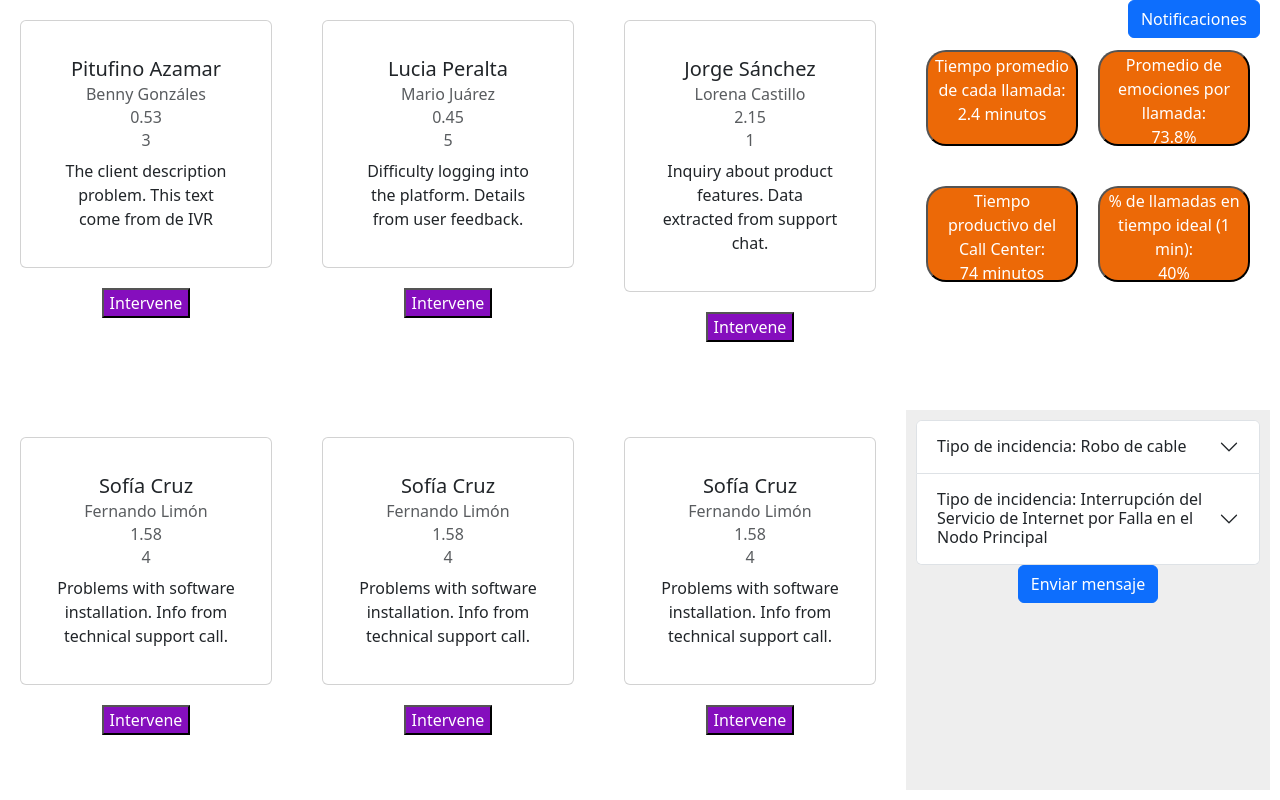
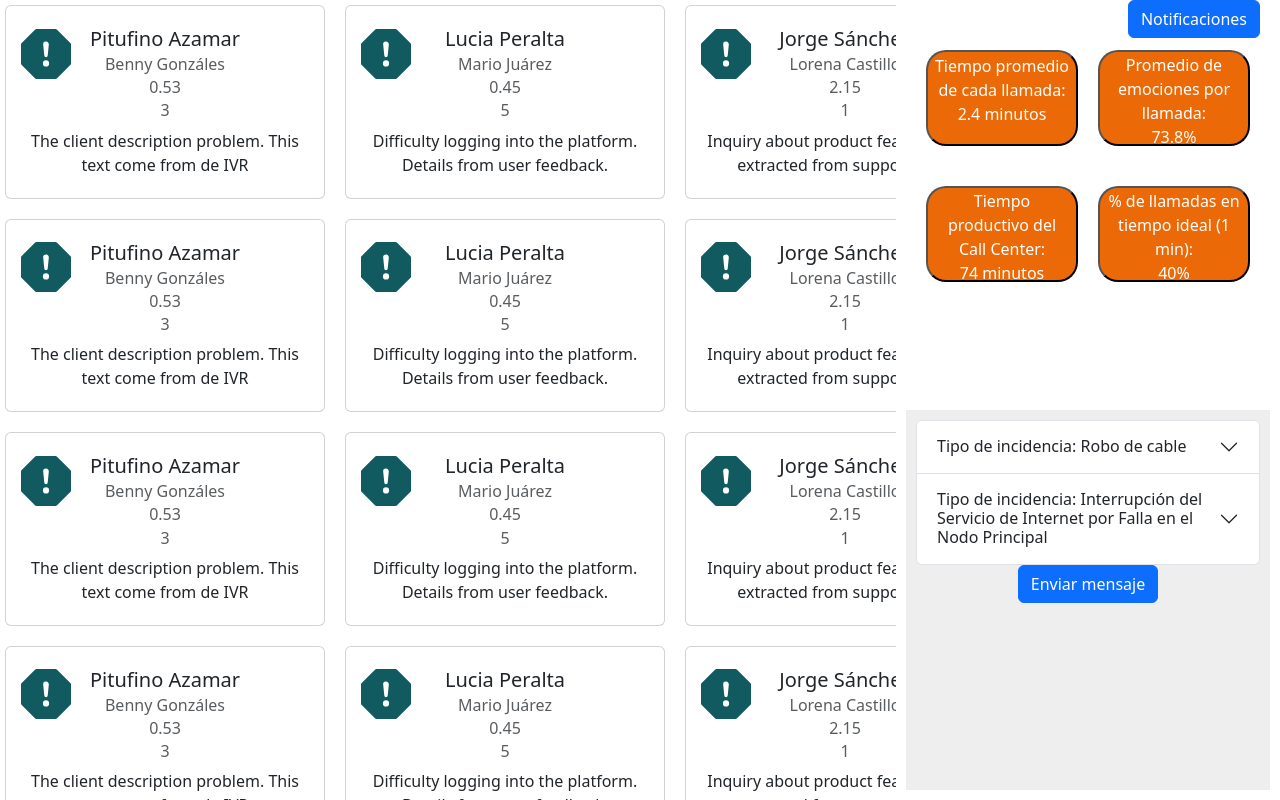
Before and after one commit to Bernardo0173/supint, a React (Create React App) app: page / in a window 1280 px wide. Built offline with nearby package versions, Linux system fonts and the light colour scheme.

Commit message:
se eliminan archivos redundantes y se siguen construyendo las tarjetas

```diff
--- a/package.json
+++ b/package.json
@@ -13,6 +13,7 @@
     "react-bootstrap": "^2.10.2",
     "react-chartjs-2": "^5.2.0",
     "react-dom": "^18.2.0",
+    "react-icons": "^5.2.1",
     "react-scripts": "5.0.1",
     "react-scroll": "^1.9.0",
     "web-vitals": "^2.1.4"
--- a/src/components/MainScreen.js
+++ b/src/components/MainScreen.js
@@ -13,8 +13,26 @@ const MainScreen = () => {
     { name: "Lucia Peralta", client: "Mario Juárez", callTime: "0.45", problemsSolved: 5, description: "Difficulty logging into the platform. Details from user feedback.", style: "resting" },
     { name: "Jorge Sánchez", client: "Lorena Castillo", callTime: "2.15", problemsSolved: 1, description: "Inquiry about product features. Data extracted from support chat.", style: "warning" },
     { name: "Sofía Cruz", client: "Fernando Limón", callTime: "1.58", problemsSolved: 4, description: "Problems with software installation. Info from technical support call.", style: "danger" },
+    { name: "Pitufino Azamar", client: "Benny Gonzáles", callTime: "0.53", problemsSolved: 3, description: "The client description problem. This text come from de IVR", style: "fine" },
+    { name: "Lucia Peralta", client: "Mario Juárez", callTime: "0.45", problemsSolved: 5, description: "Difficulty logging into the platform. Details from user feedback.", style: "resting" },
+    { name: "Jorge Sánchez", client: "Lorena Castillo", callTime: "2.15", problemsSolved: 1, description: "Inquiry about product features. Data extracted from support chat.", style: "warning" },
     { name: "Sofía Cruz", client: "Fernando Limón", callTime: "1.58", problemsSolved: 4, description: "Problems with software installation. Info from technical support call.", style: "danger" },
-    { name: "Sofía Cruz", client: "Fernando Limón", callTime: "1.58", problemsSolved: 4, description: "Problems with software installation. Info from technical support call.", style: "danger" }
+    { name: "Pitufino Azamar", client: "Benny Gonzáles", callTime: "0.53", problemsSolved: 3, description: "The client description problem. This text come from de IVR", style: "fine" },
+    { name: "Lucia Peralta", client: "Mario Juárez", callTime: "0.45", problemsSolved: 5, description: "Difficulty logging into the platform. Details from user feedback.", style: "resting" },
+    { name: "Jorge Sánchez", client: "Lorena Castillo", callTime: "2.15", problemsSolved: 1, description: "Inquiry about product features. Data extracted from support chat.", style: "warning" },
+    { name: "Sofía Cruz", client: "Fernando Limón", callTime: "1.58", problemsSolved: 4, description: "Problems with software installation. Info from technical support call.", style: "danger" },
+    { name: "Pitufino Azamar", client: "Benny Gonzáles", callTime: "0.53", problemsSolved: 3, description: "The client description problem. This text come from de IVR", style: "fine" },
+    { name: "Lucia Peralta", client: "Mario Juárez", callTime: "0.45", problemsSolved: 5, description: "Difficulty logging into the platform. Details from user feedback.", style: "resting" },
+    { name: "Jorge Sánchez", client: "Lorena Castillo", callTime: "2.15", problemsSolved: 1, description: "Inquiry about product features. Data extracted from support chat.", style: "warning" },
+    { name: "Sofía Cruz", client: "Fernando Limón", callTime: "1.58", problemsSolved: 4, description: "Problems with software installation. Info from technical support call.", style: "danger" },
+    { name: "Pitufino Azamar", client: "Benny Gonzáles", callTime: "0.53", problemsSolved: 3, description: "The client description problem. This text come from de IVR", style: "fine" },
+    { name: "Lucia Peralta", client: "Mario Juárez", callTime: "0.45", problemsSolved: 5, description: "Difficulty logging into the platform. Details from user feedback.", style: "resting" },
+    { name: "Jorge Sánchez", client: "Lorena Castillo", callTime: "2.15", problemsSolved: 1, description: "Inquiry about product features. Data extracted from support chat.", style: "warning" },
+    { name: "Sofía Cruz", client: "Fernando Limón", callTime: "1.58", problemsSolved: 4, description: "Problems with software installation. Info from technical support call.", style: "danger" },
+    { name: "Pitufino Azamar", client: "Benny Gonzáles", callTime: "0.53", problemsSolved: 3, description: "The client description problem. This text come from de IVR", style: "fine" },
+    { name: "Lucia Peralta", client: "Mario Juárez", callTime: "0.45", problemsSolved: 5, description: "Difficulty logging into the platform. Details from user feedback.", style: "resting" },
+    { name: "Jorge Sánchez", client: "Lorena Castillo", callTime: "2.15", problemsSolved: 1, description: "Inquiry about product features. Data extracted from support chat.", style: "warning" },
+    { name: "Sofía Cruz", client: "Fernando Limón", callTime: "1.58", problemsSolved: 4, description: "Problems with software installation. Info from technical support call.", style: "danger" },
     ];
 
   return (
@@ -22,14 +40,15 @@ const MainScreen = () => {
       <div className="left-panel">
         {agents.map((agent) => (
           <MoreInfo
+          cardStyle={agent.style}
           key={agent.name}
           Title={agent.name}
           Subtitle1={agent.client}
           Subtitle2={agent.callTime}
-          Subtitle3= {agent.problemsSolved}
+          Subtitle3={agent.problemsSolved}
           Text1={agent.description}
           Additional1={agent.additionalInfo}
-          cardStyle={agent.style}
+
           />
         ))}
       </div>
--- a/src/components/MoreInfo.jsx
+++ b/src/components/MoreInfo.jsx
@@ -2,15 +2,15 @@
 //Componente que permite hacer click en las tarjetas de agente, haciendo que estas desplieguen más información sobre la llamada
 import { Modal, Button } from "react-bootstrap";
 import Card from "react-bootstrap/Card";
-import { useEffect, useState } from "react";
-
+import { useState } from "react";
+import "../styles/moreinfo.css";
+import { BsExclamationOctagonFill } from "react-icons/bs";
 
 const MoreInfo = (props) => {
-
   const [showMore, setshowMore] = useState(false);
 
   const getInfo = () => {
-    setshowMore (!showMore);
+    setshowMore(!showMore);
   };
 
   const intervene = () => {
@@ -18,37 +18,49 @@ const MoreInfo = (props) => {
     console.log("Interviniendo");
   };
 
-
   return (
-    <div>
+    <div className="more-info-container">
       <Card className={props.cardStyle} onClick={getInfo}>
         <Card.Body>
           <Card.Title>{props.Title}</Card.Title>
-          <Card.Subtitle className="mb-2 text-muted"> {props.Subtitle1} </Card.Subtitle>
-          <Card.Subtitle className="mb-2 text-muted"> {props.Subtitle2} </Card.Subtitle>
-          <Card.Subtitle className="mb-2 text-muted"> {props.Subtitle3} </Card.Subtitle>
+          <Card.Subtitle className="mb-2 text-muted">
+            {" "}
+            {props.Subtitle1}{" "}
+          </Card.Subtitle>
+          <Card.Subtitle className="mb-2 text-muted">
+            {" "}
+            {props.Subtitle2}{" "}
+          </Card.Subtitle>
+          <Card.Subtitle className="mb-2 text-muted">
+            {" "}
+            {props.Subtitle3}{" "}
+          </Card.Subtitle>
           <Card.Text>{props.Text1}</Card.Text>
         </Card.Body>
       </Card>
-      <button className="intervene" onClick={intervene}>Intervene</button>
-      <Modal show={showMore} onHide={() => (setshowMore (!showMore))} size="lg" aria-labelledby="contained-modal-title-vcenter" centered >
+      <button className="intervene" onClick={intervene}>
+        <BsExclamationOctagonFill />
+      </button>
 
+      <Modal
+        show={showMore}
+        onHide={() => setshowMore(!showMore)}
+        size="lg"
+        aria-labelledby="contained-modal-title-vcenter"
+        centered
+      >
         <Modal.Header closeButton>
-          <Modal.Title>Indormación de la llamada</Modal.Title>
+          <Modal.Title>Información de la llamada</Modal.Title>
         </Modal.Header>
-
-        <Modal.Body>
-          {props.Additional1}
-        </Modal.Body>
-
+        <Modal.Body>{props.Additional1}</Modal.Body>
         <Modal.Footer>
-          <Button variant="secondary" onClick={() => (setshowMore (!showMore))}>
+          <Button variant="secondary" onClick={() => setshowMore(!showMore)}>
             Cerrar
           </Button>
         </Modal.Footer>
-
       </Modal>
     </div>
   );
 };
+
 export default MoreInfo;
--- a/src/components/generativeMainScreen.jsx
+++ b/src/components/generativeMainScreen.jsx
@@ -45,7 +45,7 @@ const generativeMainScreen = () => {
           " " +
           agentes.Cliente.ApellidoM,
         callTime: agentes.Llamada.FechaHora,
-        problemsSolved: 3,
+        problemsSolved: agentes.queryapiyupi,
         description: agentes.Notas,
         style: agentColor(agente.Llamada.Estado),
       };
@@ -72,7 +72,6 @@ const generativeMainScreen = () => {
           Text1={agent.description}
           Additional1={agent.additionalInfo}
           style={agent.style}
-
           />
         ))}
       </div>
--- a/src/styles/emotionalstyles.css
+++ b/src/styles/emotionalstyles.css
@@ -2,12 +2,12 @@
 .fine,
 .warning,
 .resting {
-  border: 2px solid black;
+  border: 2.5px solid rgb(55, 55, 55);
   border-radius: 20px;
-  margin: 20px;
-  width: auto; /* Aumentamos el ancho para permitir más espacio */
-  height: 250px; /* Cambiamos a auto para que se ajuste según el contenido */
-  padding: 20px; /* Añadimos un poco de espacio interno */
+  margin: 5px;
+  width: 320px; /* Aumentamos el ancho para permitir más espacio */
+  height: 210px; /* Cambiamos a auto para que se ajuste según el contenido */
+  padding: 5px; /* Añadimos un poco de espacio interno */
   display: flex; /* Ajustamos a flex para que los elementos internos se distribuyan correctamente */
   flex-direction: column; /* Cambiamos a columna para que el contenido se alinee verticalmente */
   overflow: hidden;
@@ -46,7 +46,3 @@
 .resting:hover {
   background-color: #e6e9ed;
 }
-.intervene{
-    background-color: #850ebd;
-    color : white;
-}
--- a/src/styles/mainScreen.css
+++ b/src/styles/mainScreen.css
@@ -10,7 +10,7 @@
   flex: 1;
   overflow-y: auto;
   display: grid;
-  grid-template-columns: repeat(3, 1fr);
+  grid-template-columns: repeat(4, 1fr);
   /* Crea 3 columnas con ancho igual */
   grid-gap: 10px;
   /* Espacio entre las tarjetas */
--- /dev/null
+++ b/src/styles/moreinfo.css
@@ -0,0 +1,25 @@
+.more-info-container {
+  position: relative;
+}
+
+.intervene {
+  position: absolute;
+  top: 10px;
+  left: 15px;
+  font-size: 50px;
+  background: transparent;
+  border: none;
+  outline: none;
+  color:rgb(17, 91, 96)
+}
+
+
+.agent-card {
+  margin: 10px 0;
+  cursor: pointer;
+  transition: transform 0.2s;
+}
+
+.agent-card:hover {
+  transform: scale(1.05);
+}
```
Also changed, not shown: src/components/AgentCard.jsx (deleted, +0 -24 lines), src/components/BootstapCard.js (deleted, +0 -21 lines), src/components/Card.js (deleted, +0 -28 lines), 1 other file (tests, documents, lock files or other folders).
